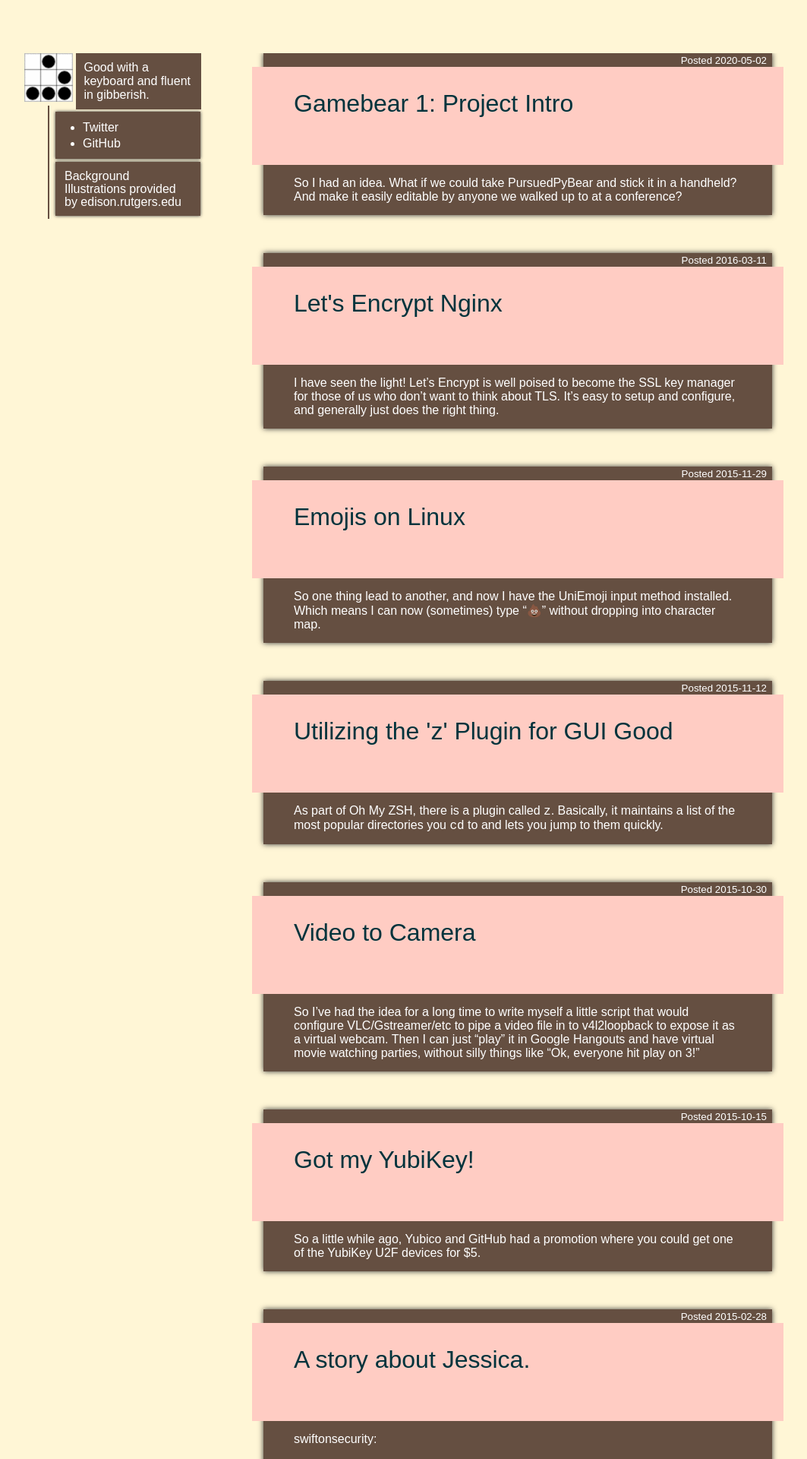
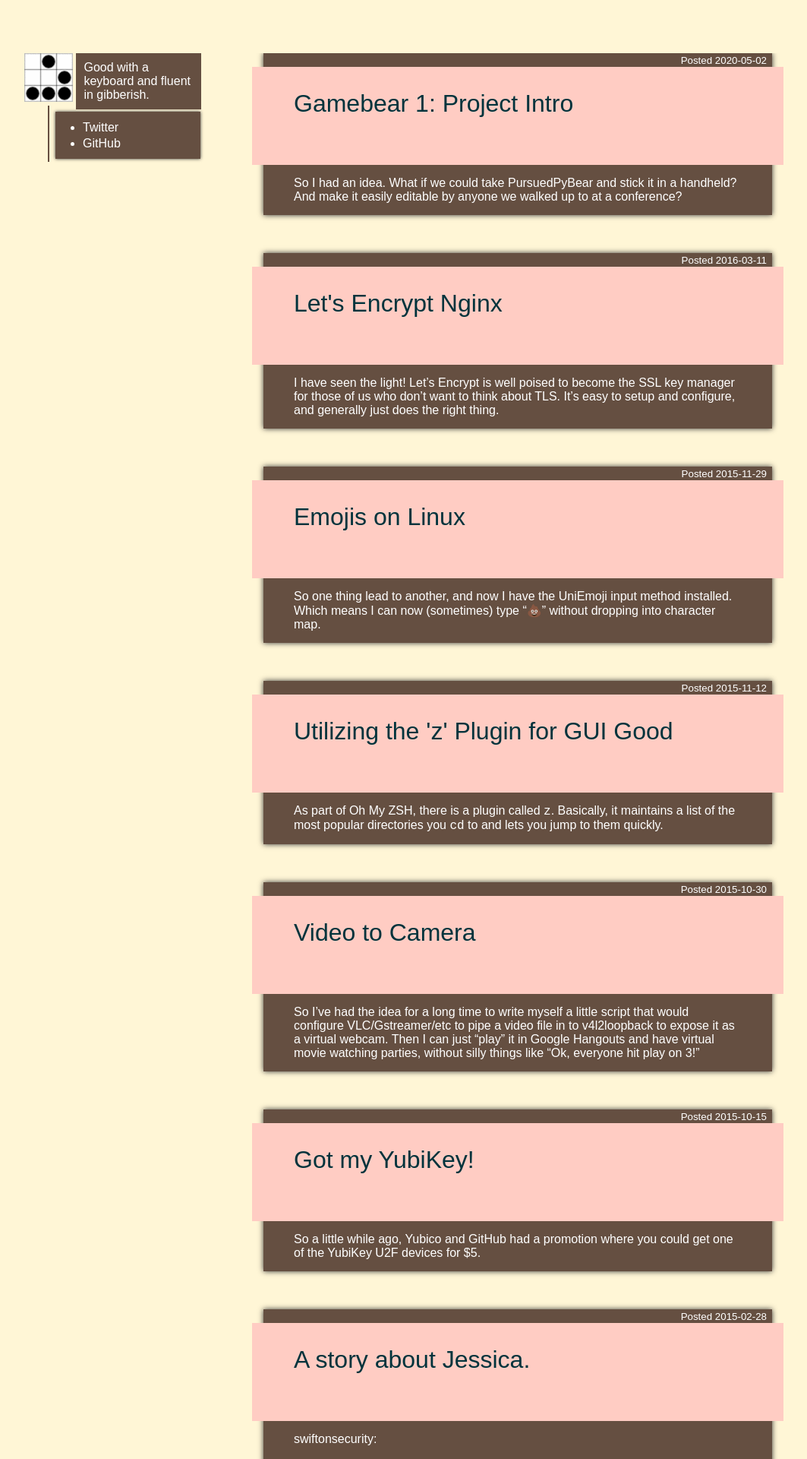
Before and after one commit to AstraLuma/qwertyuiop.ninja, a Jekyll site: the page built from index.html, in a window 1280 px wide. Shown: the top 1920 px of the page at 76% size, without its empty margins (83-1146 px from the left). Built offline with Jekyll 4.4.1, drawn with Linux system fonts in a browser that asks for light colours; some web fonts are replaced; the list of posts is cut into pages by our own code.

Commit message:
Strip unused background

```diff
--- a/_layouts/base.html
+++ b/_layouts/base.html
@@ -36,9 +36,6 @@
                                 <li><a href="https://github.com/astronouth7303">GitHub</a></li>
                             </ul>
                         </div>
-                        <div id="about" class="unit">
-                            <div>Background Illustrations provided by <a href="http://edison.rutgers.edu/">edison.rutgers.edu</a></div>
-                        </div>
                     </div>
                     <div id="baseCircle"></div>
                 </div>
--- a/assets/style_built.scss
+++ b/assets/style_built.scss
@@ -148,7 +148,6 @@ img { border: none; }
 #details a:hover { color: $post-text-link; }
 #details a:hover { color: $post-text; }
 
-#about { line-height: 17px; }
 #search {
 	padding: 8px;
 	width: 175px;
```
Also changed, not shown: assets/ge_tile.jpg (deleted), assets/geek_bg.png (deleted).
